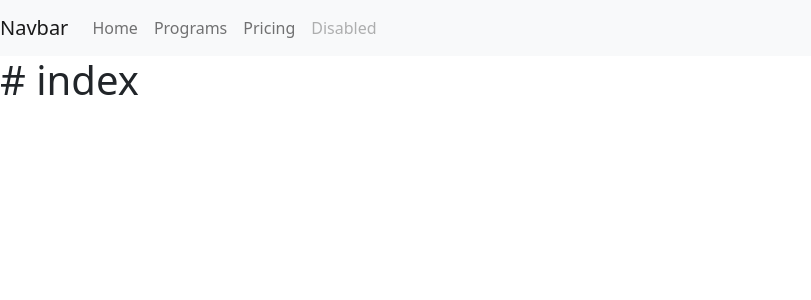
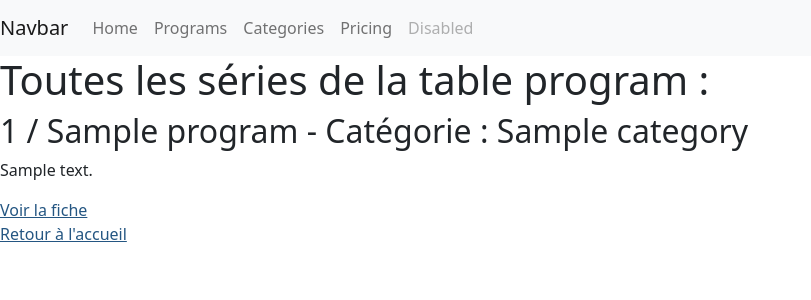
Before and after one commit to DonTal-Code/Wild-Series, a Symfony app: template templates/programs/index.html.twig in a window 1280 px wide. Shown: the top 300 px of the page, without its empty margins (0-811 px from the left). Run offline with Twig, Linux system fonts and the light colour scheme; the template is opened without the code that fills it: most values are stand-ins (such as "Sample title", 1, 10 or a date in 2020); style sheets or scripts are compiled from the project's sources; some libraries are stand-ins or nearby versions.

Commit message:
Add CategoryController, Two methods created (index and show) (quest8)

```diff
--- a/assets/styles/app.scss
+++ b/assets/styles/app.scss
@@ -3,4 +3,14 @@ body {
 }
 $primary: darken(#428bca, 20%);
 
+.container {
+    display: grid;
+    grid-template-columns: repeat(4, auto);
+    grid-gap: 20px;
+}
+
+.card {
+    margin: 0;
+}
+
 @import "~bootstrap/scss/bootstrap";
--- a/src/Entity/Category.php
+++ b/src/Entity/Category.php
@@ -22,6 +22,8 @@ class Category
      */
     private $name;
 
+
+
     public function getId(): ?int
     {
         return $this->id;
--- a/templates/base.html.twig
+++ b/templates/base.html.twig
@@ -6,6 +6,7 @@
         <link rel="stylesheet" href="/build/app.css">
         <script src="/build/app.js"></script>
         <link rel="icon" href="{{ asset('build/images/favicon.90bf22ed.ico') }}">
+
         {# Run `composer require symfony/webpack-encore-bundle`
            and uncomment the following Encore helpers to start using Symfony UX #}
         {% block stylesheets %}
--- a/templates/navbar.html.twig
+++ b/templates/navbar.html.twig
@@ -12,6 +12,9 @@
                 <a class="nav-link" href="/programs/">Programs</a>
             </li>
             <li class="nav-item">
+                <a class="nav-link" href="/categories/">Categories</a>
+            </li>
+            <li class="nav-item">
                 <a class="nav-link" href="#">Pricing</a>
             </li>
             <li class="nav-item">
--- a/templates/programs/index.html.twig
+++ b/templates/programs/index.html.twig
@@ -3,5 +3,19 @@
 {% block title %}Hello ProgramsController!{% endblock %}
 
 {% block body %}
-    <h1>{{ website }} index</h1>
+    <h1>Toutes les séries de la table program : </h1>
+    {% for program in programs %}
+        <div>
+            <h2>{{ loop.index }} / {{ program.title }} - Catégorie : {{ program.category.name }}</h2>
+            <p>{{ program.summary }}</p>
+            <a href="{{ path("program_show", { id: program.id }) }}">Voir la fiche</a>
+        </div>
+    {% else %}
+        Aucune série trouvée.
+    {% endfor %}
+
+    <a href="{{ path('app_index') }}">
+        Retour à l'accueil
+    </a>
+
 {% endblock %}
```
Also changed, not shown: src/Controller/ProgramsController.php (+33 -12 lines), templates/category/show.html.twig (added, +25 -0 lines), templates/programs/show.html.twig (+16 -3 lines).
